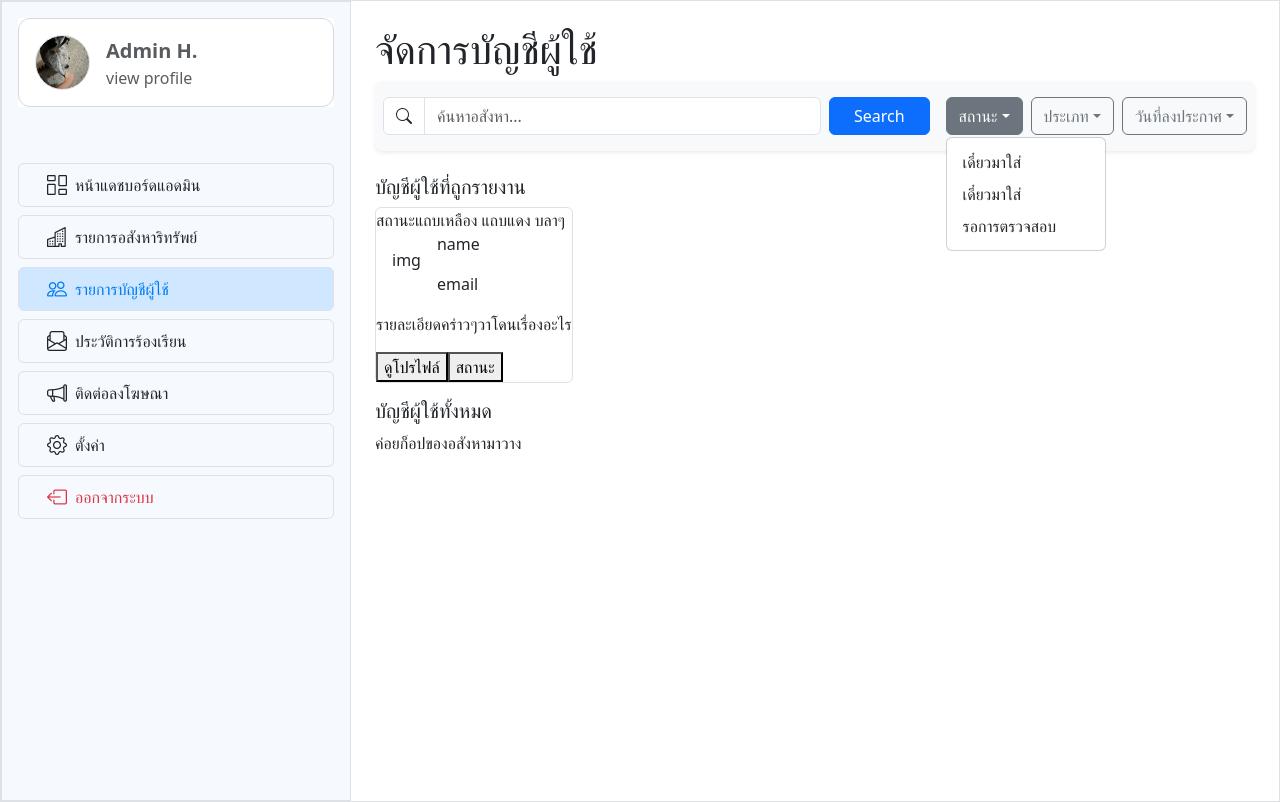
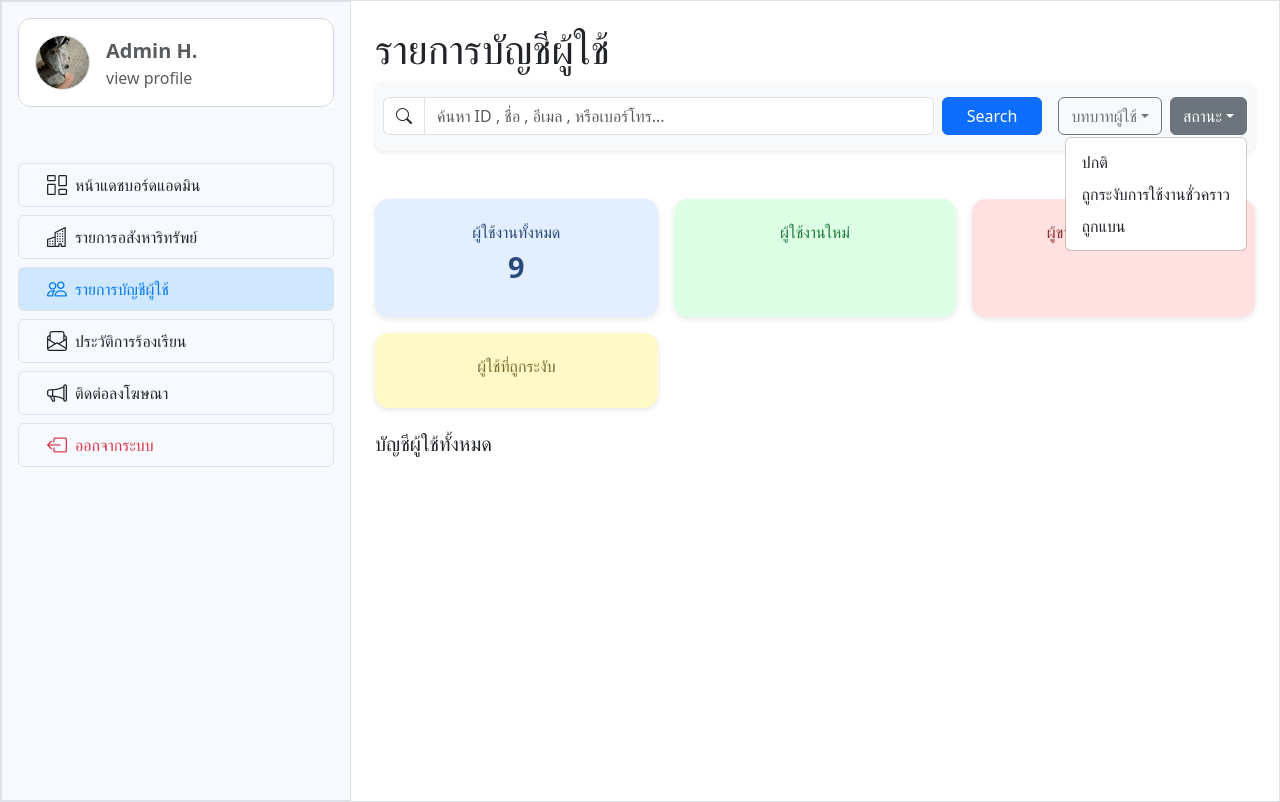
Before and after one commit to Saiyazo/Project-Real-Estates, a React (Vite) app in the folder vite-project/: page /multipages/ManageUser in a window 1280 px wide. Both pictures are taken after a click on the button "สถานะ". Built offline with nearby package versions, Linux system fonts and the light colour scheme.

Commit message:
hide setting

```diff
--- a/vite-project/src/App.jsx
+++ b/vite-project/src/App.jsx
@@ -51,13 +51,14 @@ function App() {
               />
             }
           >
+            <Route index element={<DashboardAdmin />} />
             <Route path="/ProfileAdmin" element={<ProfileAdmin />} />
             <Route path="/DashboardAdmin" element={<DashboardAdmin />} />
             <Route path="/ManageAssets" element={<ManageAssets />} />
             <Route path="/ComplainUser" element={<ComplainUser />} />
             <Route path="/ManageUser" element={<ManageUser />} />
             <Route path="/PlaceAd" element={<PlaceAd />} />
-            <Route path="/SettingAdmin" element={<SettingAdmin />} />
+            {/*<Route path="/SettingAdmin" element={<SettingAdmin />} />*/}
             <Route path="/DetailCom" element={<DetailCom />} />
             <Route path="/DetailProperty" element={<DetailProperty />} />
           </Route>
--- a/vite-project/src/Data/DataComplaints.jsx
+++ b/vite-project/src/Data/DataComplaints.jsx
@@ -42,7 +42,7 @@ const complaints = [
     request: "ตรวจสอบและดำเนินการตามนโยบาย",
     reporter: "Anucha Srisawat",
     date: "2025-11-12",
-    status: "ปิด",
+    status: "ปิดการใช้งานบัญชี",
     image: "https://randomuser.me/api/portraits/men/59.jpg",
   },
   {
--- a/vite-project/src/component/SidebarAdmin.jsx
+++ b/vite-project/src/component/SidebarAdmin.jsx
@@ -27,7 +27,7 @@ const SidebarAdmin = () => {
     },
 
     { path: "/PlaceAd", label: "ติดต่อลงโฆษณา", icon: "bi-megaphone" },
-    { path: "/SettingAdmin", label: "ตั้งค่า", icon: "bi-gear" },
+    //{ path: "/SettingAdmin", label: "ตั้งค่า", icon: "bi-gear" },
 
     {
       path: "/Logout",
--- a/vite-project/src/pageAdmin/ComplaintsUser.jsx
+++ b/vite-project/src/pageAdmin/ComplaintsUser.jsx
@@ -1,8 +1,14 @@
+import BlockUser from "../component/blockUser";
 const ComplainUser = () => {
     return (
         <div className="p-4 pageAll">
             <h1>ประวัติการร้องเรียน</h1>
+             <h5>บัญชีผู้ใช้ที่ถูกรายงาน</h5>
+      <div className="d-flex">
+        {/**ก้อนการ์ดผู้ใช้ */}
 
+        <BlockUser/>
+      </div>
         </div>
      );
 }
--- a/vite-project/src/pageAdmin/ManageAssets.jsx
+++ b/vite-project/src/pageAdmin/ManageAssets.jsx
@@ -82,7 +82,12 @@ const ManageAssets = () => {
               <DropdownButton variant="outline-secondary" title="ประเภท">
                 <Dropdown.Item>คอนโด</Dropdown.Item>
                 <Dropdown.Item>บ้านเดี่ยว</Dropdown.Item>
+                <Dropdown.Item>บ้านแฝด</Dropdown.Item>
                 <Dropdown.Item>ทาวน์โฮม</Dropdown.Item>
+                <Dropdown.Item>ที่ดินเปล่า</Dropdown.Item>
+                <Dropdown.Item>ที่ดินเปล่าพร้อมสิ่งปลูกสร้าง</Dropdown.Item>
+                <Dropdown.Item>อพาร์ทเมนต์</Dropdown.Item>
+
               </DropdownButton>
 
               <DropdownButton
--- a/vite-project/src/pageAdmin/ManageUser.jsx
+++ b/vite-project/src/pageAdmin/ManageUser.jsx
@@ -1,12 +1,32 @@
 import Dropdown from "react-bootstrap/Dropdown";
 import DropdownButton from "react-bootstrap/DropdownButton";
 import "./pageStyle/dash.css";
-import BlockUser from "../component/blockUser";
+import './pageStyle/card.css'
+import { fetchSellers } from "../Data/Sellers";
+import { fetchBuyers } from "../Data/buyer";
+import { useEffect, useState } from "react";
 
 const ManageUser = () => {
+const [sellers,setSellers] = useState([])
+const [buyers,setBuyers] = useState([])
+
+useEffect(() => {
+    const fetchData = async () => {
+      const DataSelle = await fetchSellers();
+      const DataBuy = await fetchBuyers()
+      setSellers(DataSelle);
+      setBuyers(DataBuy)
+    };
+    fetchData();
+  }, []);
+
+  const allUser = (buyers?.length || 0) + (sellers?.length || 0)
+
+
+
   return (
     <div className="p-4 pageAll">
-      <h1>จัดการบัญชีผู้ใช้</h1>
+      <h1>รายการบัญชีผู้ใช้</h1>
       <nav className="navbar bg-light py-3 rounded-3 shadow-sm">
         <div className="d-flex w-100 px-2 align-items-center justify-content-between">
           <form
@@ -23,7 +43,7 @@ const ManageUser = () => {
                   <input
                     type="search"
                     className="form-control"
-                    placeholder="ค้นหาอสังหา..."
+                    placeholder="ค้นหา ID , ชื่อ , อีเมล , หรือเบอร์โทร..."
                   />
                 </div>
               </div>
@@ -38,49 +58,51 @@ const ManageUser = () => {
               <DropdownButton
                 variant="outline-secondary"
                 id="dropdown-status"
-                title="สถานะ"
+                title="บทบาทผู้ใช้"
               >
-                <Dropdown.Item>เดี๋ยวมาใส่</Dropdown.Item>
-                <Dropdown.Item>เดี๋ยวมาใส่</Dropdown.Item>
-                <Dropdown.Item>รอการตรวจสอบ</Dropdown.Item>
+                <Dropdown.Item>ผู้ซื้อ/เช่า</Dropdown.Item>
+                <Dropdown.Item>ผู้ขาย/นายหน้า</Dropdown.Item>
               </DropdownButton>
 
-              {/* ประเภท*/}
+              {/* สถานะ*/}
               <DropdownButton
                 variant="outline-secondary"
                 id="dropdown-type"
-                title="ประเภท"
+                title="สถานะ"
               >
-                <Dropdown.Item>คอนโด</Dropdown.Item>
-                <Dropdown.Item>บ้านเดี่ยว</Dropdown.Item>
-                <Dropdown.Item>ทาวน์โฮม</Dropdown.Item>
-              </DropdownButton>
-
-              {/* วันที่ลงประกาศ*/}
-              <DropdownButton
-                variant="outline-secondary"
-                id="dropdown-date"
-                title="วันที่ลงประกาศ"
-              >
-                <Dropdown.Item>วันนี้</Dropdown.Item>
-                <Dropdown.Item>สัปดาห์นี้</Dropdown.Item>
-                <Dropdown.Item>เดือนนี้</Dropdown.Item>
+                <Dropdown.Item>ปกติ</Dropdown.Item>
+                <Dropdown.Item>ถูกระงับการใช้งานชั่วคราว</Dropdown.Item>
+                <Dropdown.Item>ถูกแบน</Dropdown.Item>
               </DropdownButton>
             </div>
           </form>
         </div>
       </nav>
       <br />
-      <h5>บัญชีผู้ใช้ที่ถูกรายงาน</h5>
-      <div className="d-flex">
-        {/**ก้อนการ์ดผู้ใช้ */}
+      <div className="stats-container">
+        <div className="stats-card total">
+          <h6>ผู้ใช้งานทั้งหมด</h6>
+          <h3>{allUser}</h3>
+        </div>
 
-        <BlockUser/>
+        <div className="stats-card publish">
+          <h6>ผู้ใช้งานใหม่</h6>
+          <h3></h3>
+        </div>
+
+        <div className="stats-card sold">
+          <h6>ผู้ขายที่ยืนยันตัวตนแล้ว</h6>
+          <h3></h3>
+        </div>
+
+        <div className="stats-card nego">
+          <h6>ผู้ใช้ที่ถูกระงับ</h6>
+          <h3></h3>
+        </div>
       </div>
+
       <div className="mt-3">
         <h5>บัญชีผู้ใช้ทั้งหมด</h5>
- ค่อยก็อปของอสังหามาวาง
-
       </div>
     </div>
   );
--- a/vite-project/src/pageAdmin/PlaceAd.jsx
+++ b/vite-project/src/pageAdmin/PlaceAd.jsx
@@ -46,6 +46,8 @@ const PlaceAd = () => {
                 <b>คำขอโฆษณาทั้งหมด({totalAD})</b>
               </h6>
               {/*map ข้อมูลคำขอโฆษณาที่รออนุมัติ*/}
+
+             {/*ทำให้มันเรียงวันจากวันล่าสุด-วันเก่าแก่สุด*/}
               <div className="miniOverflow">
                 {adRequests
                   .filter((ad) => ad.status)
@@ -210,7 +212,8 @@ const PlaceAd = () => {
         </div>
         {/*ปฏิทินกับคำขอติดต่อ */}
         <div className=" border p-3 rounded-2 shadow-sm">
-          <p>ปฏิทินยังทำไม่เป็นขอเวลาไปหาความรู้ก่อน</p>
+          <h1>ปฏิทิน</h1>
+          <p>ทำไม่เป็นขอเวลาไปหาความรู้</p>
         </div>
       </div>
     </div>
--- a/vite-project/src/pageAdmin/ProfileAdmin.jsx
+++ b/vite-project/src/pageAdmin/ProfileAdmin.jsx
@@ -1,7 +1,7 @@
 const ProfileAdmin = () => {
     return (
         <div className="p-4 pageAll">
-        <h1>Profile</h1></div>
+        <h1>Profile--?--</h1></div>
      );
 }
 
--- a/vite-project/src/pageAdmin/SettingAdmin.jsx
+++ b/vite-project/src/pageAdmin/SettingAdmin.jsx
@@ -1,6 +1,6 @@
 const SettingAdmin = () => {
     return (
-        <div className="p-4 pageAll">ตั้งค่าค้าบบบ ตั้งไรไม่รู้ยังไม่คิด
+        <div className="p-4 pageAll">ตั้งค่า
         </div>
      );
 }
--- a/vite-project/src/pageAdmin/pageStyle/card.css
+++ b/vite-project/src/pageAdmin/pageStyle/card.css
@@ -13,12 +13,6 @@
   transition: 0.2s ease;
 }
 
-/* Hover เบา ๆ */
-.stats-card:hover {
-  transform: translateY(-3px);
-  box-shadow: 0 4px 12px rgba(0,0,0,0.15);
-}
-
 .stats-card p {
   margin: 0;
   font-size: 0.95rem;
@@ -31,7 +25,6 @@
   font-weight: bold;
 }
 
-/* สีแต่ละการ์ด */
 .total {
   background-color: #e3eeff;
   color: #2a4a7b;
```
